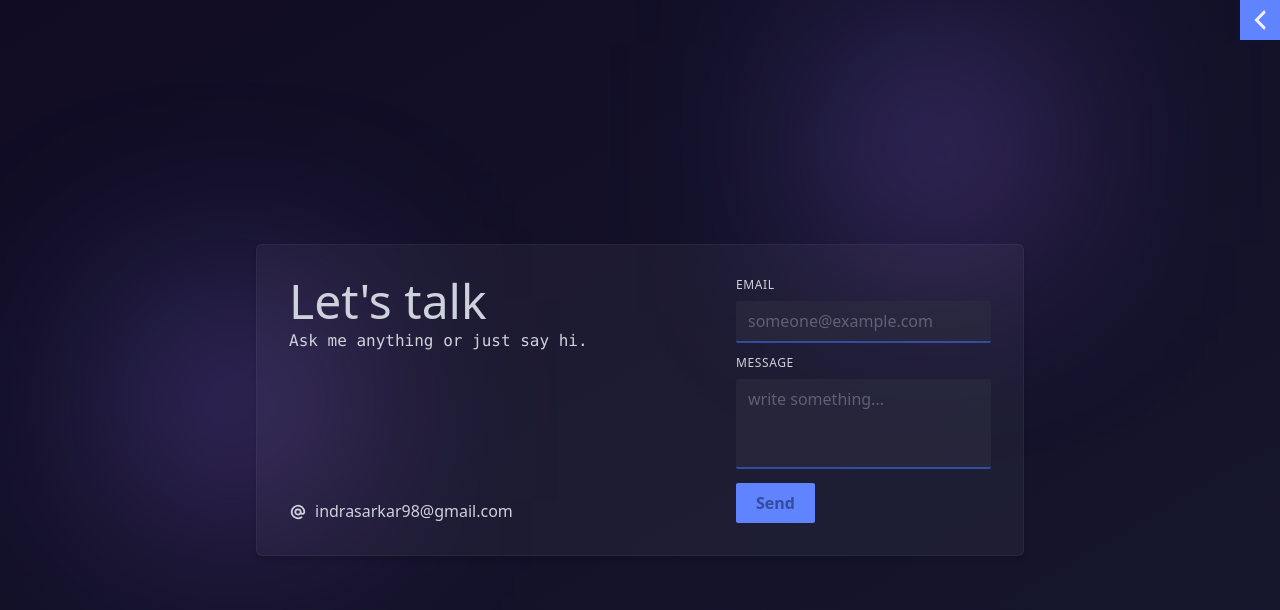
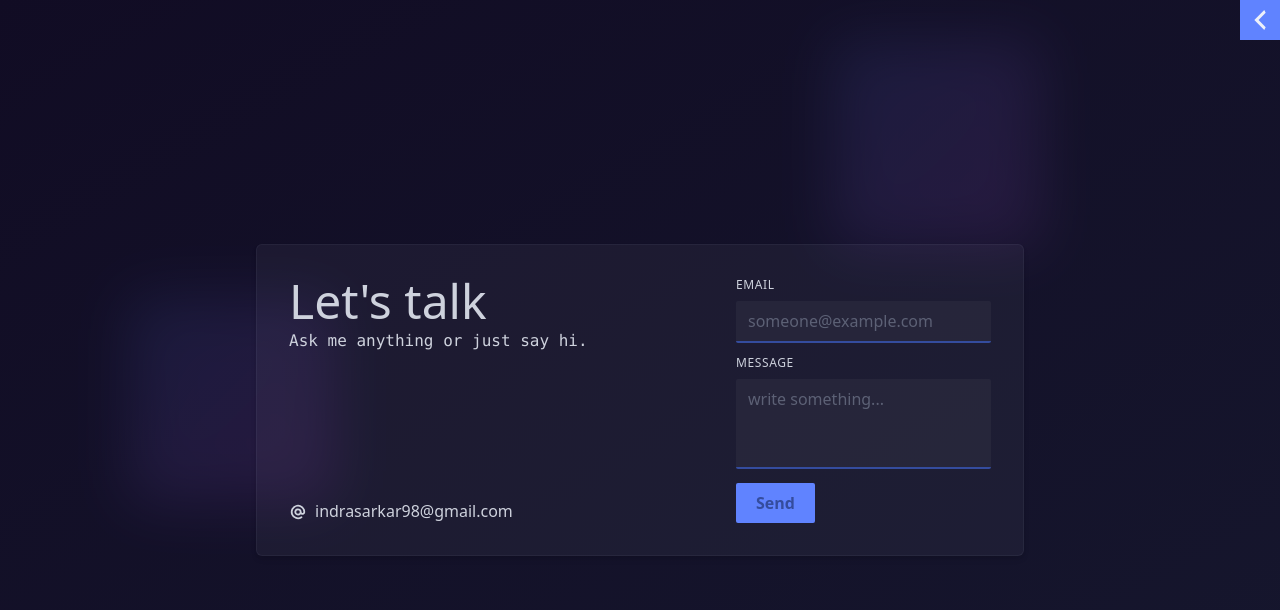
Before and after one commit to indraskr9/personal_portfolio_v3, a Next.js app: page /contact in a window 1280 px wide. Shown: the top 610 px of the page. Built offline with nearby package versions, Linux system fonts and the light colour scheme.

Commit message:
lower the blur strength for performance issues

```diff
--- a/components/Utility/BlurryBg.tsx
+++ b/components/Utility/BlurryBg.tsx
@@ -15,7 +15,7 @@ export const BlurryBg = ({
     <motion.div
       initial={{opacity: 0}}
       animate={{
-        opacity: 1,
+        opacity: 0.3,
         transition: {
           delay,
         },
--- a/components/Utility/styles/BlurryBg.module.css
+++ b/components/Utility/styles/BlurryBg.module.css
@@ -1,6 +1,6 @@
 @media (min-width: 768px) {
   #blurry_bg {
-    filter: blur(100px);
+    filter: blur(30px);
     /* color: #6082ff59; */
   }
 }
```
